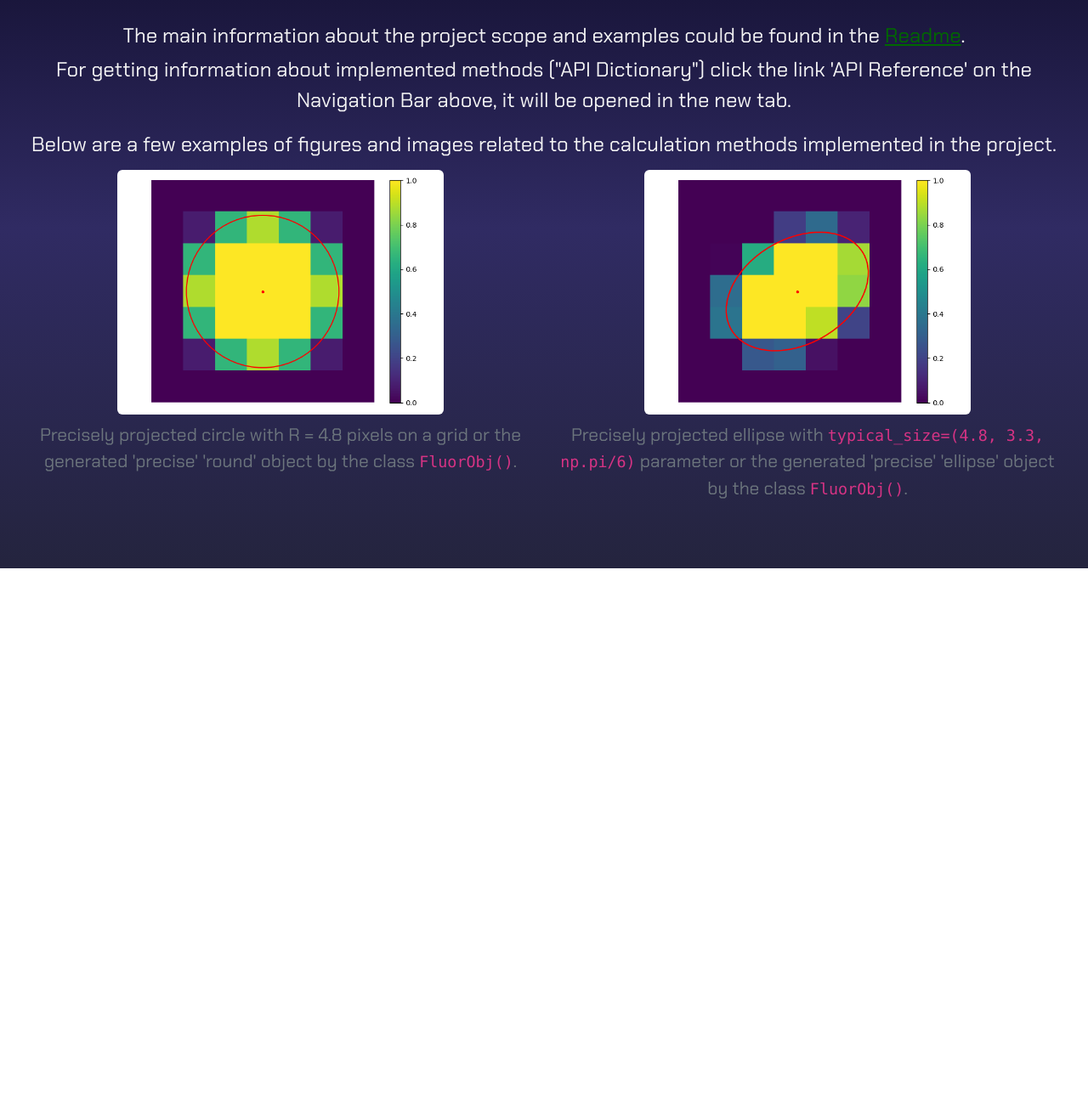
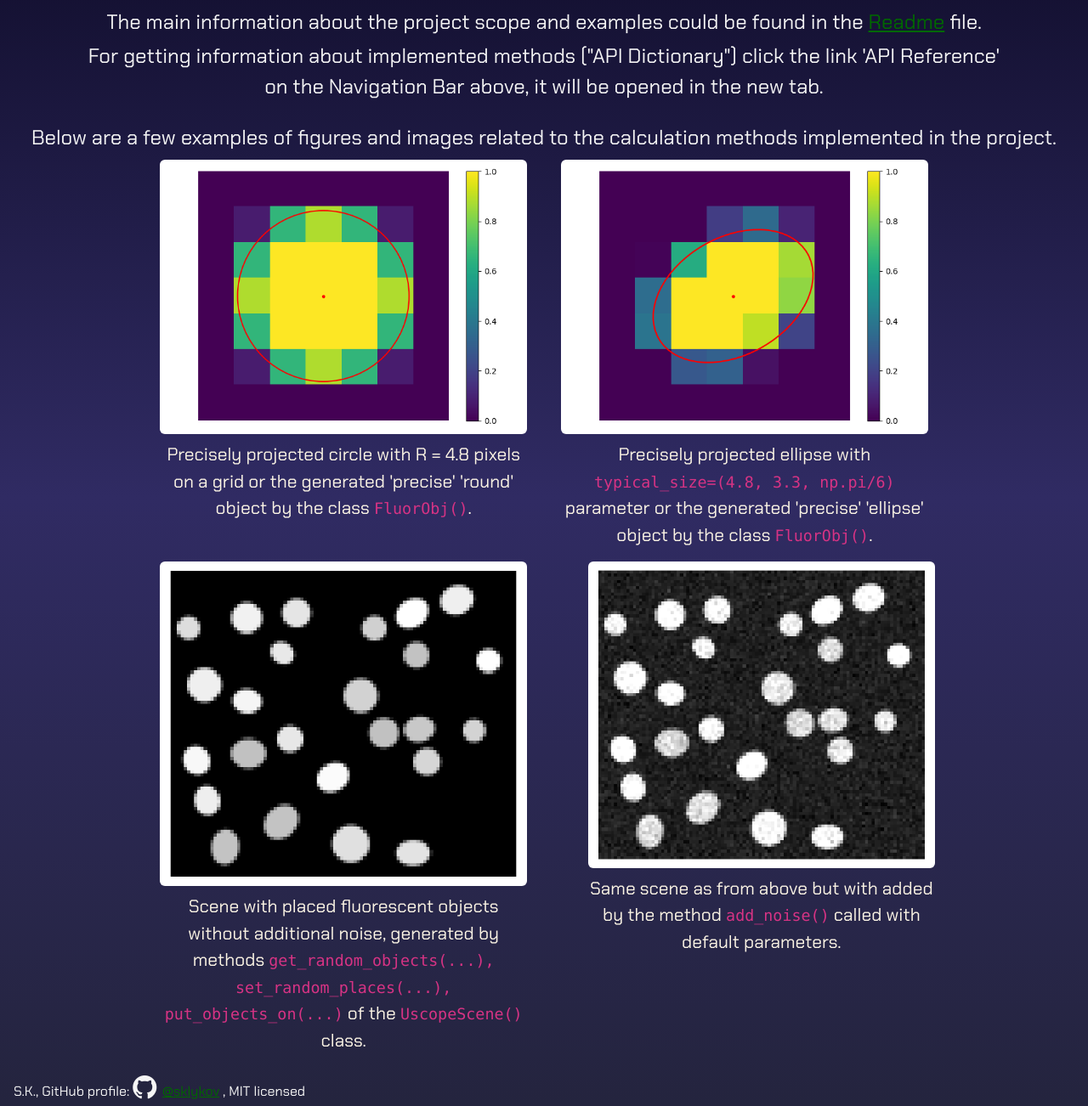
Before and after one commit to sklykov/fluoscenepy, a plain HTML site: page docs/index.html in a window 1280 px wide. Shown: the part 132-1434 px from the top of the page at 85% size. Before the commit the page ends 801 px from the top, so only its background shows below. Drawn offline with nearby package versions, Linux system fonts and the light colour scheme.

Commit message:
Added 2 more pictures, reworked styles for adaptivity, added page footer

```diff
--- a/docs/doc_page_styles.css
+++ b/docs/doc_page_styles.css
@@ -38,15 +38,29 @@ body {
     color: rgb(0, 136, 0);
 }
 
-/* Styles for images showing */
+/* Styles for images showing, for preventing the size growing huge size - check adaptive breakpoint below */
 .figure-img {
-    width: 30vw;
+    width: 100%;
+}
+#box-fig1, #box-fig2, #box-fig3, #box-fig4 {
+    width: calc(424px + 0.6vw) !important;
+}
+.figure-caption {
+    color: #FCF5E5;
 }
 
-/* Adaptivity (on top of provided by Bootstrap) for different screen sizes */
-/* Added adaptive for md, lg breakpoints: font size, ...  */
+/* Adaptivity (additional to the provided by Bootstrap) for different screen sizes */
+/* Added adaptive for md, lg breakpoints: font size, figure size (.figure-img class)  */
+@media screen and (max-width: 1200px) {
+    #box-fig1, #box-fig2, #box-fig3 {
+        width: 424px !important;
+    }
+    #images-caption-container {
+        margin-top: 1em !important;
+    }
+}
 @media screen and (max-width: 992px) {
-    #page-text-content {
+    #page-text-content, #images-caption-container {
         /* Similar to the Bootstrap 'fs' class, but decreased starting value */
         font-size: calc(1.1rem + 0.3vw) !important;
     }
@@ -57,10 +71,10 @@ body {
         font-size: 0.95rem !important;
     }
     #images-caption-container {
-        font-size: calc(1rem + 0.3vw) !important;
+        margin-top: 0.5em !important;
     }
-    .figure-img {
-        width: 40vw;
+    #box-fig1, #box-fig2, #box-fig3, #box-fig4 {
+        width: 40vw !important;
     }
 }
 @media screen and (max-width: 768px) {
@@ -77,7 +91,7 @@ body {
     #images-caption-container {
         font-size: calc(0.92rem + 0.275vw) !important;
     }
-    .figure-img {
-        width: 56vw;
+    #box-fig1, #box-fig2, #box-fig3, #box-fig4 {
+        width: 58vw !important;
     }
 }
--- a/docs/index.html
+++ b/docs/index.html
@@ -17,6 +17,11 @@
       integrity="sha256-m81NDyncZVbr7v9E6qCWXwx/cwjuWDlHCMzi9pjMobA="
       crossorigin="anonymous"
     ></script>
+    <!-- Adding Bootstrap icons -->
+    <link
+      rel="stylesheet"
+      href="https://cdn.jsdelivr.net/npm/bootstrap-icons@1.11.3/font/bootstrap-icons.min.css"
+    />
     <!-- Icon for the page -->
     <link rel="icon" href="./favicon_page.png" type="image/x-icon" />
     <!-- Font from Google -->
@@ -53,21 +58,24 @@
         >
       </li>
     </nav>
-    <!-- Text page content -->
-    <h3 id="page-text-header" class="text-center m-4 p-2 fw-semibold">
+    <!-- Text page content: header, some text, pictures -->
+    <h3 id="page-text-header" class="text-center m-3 p-2 fw-semibold">
       Thanks for visiting 'fluoscenepy' project page!
     </h3>
     <!-- Note for development: id should be used for overriding the Bootstrap class in the own css -->
-    <article id="page-text-content" class="text-center text-break p-1 m-2 fs-4">
+    <!-- Additional container - for restricting the width of the article -->
+    <div class="container-lg text-center">
+      <article id="page-text-content" class="text-break p-1 m-2 fs-4">
         <p class="m-0 p-0 mb-1">
-        The main information about the project scope and examples could be found
-        in the
+          The main information about the project scope and examples could be
+          found in the
           <a
             class="page-link"
             href="https://github.com/sklykov/fluoscenepy/blob/main/README.md"
             rel="external noreferrer noopener"
             >Readme</a
-        >.
+          >
+          file.
         </p>
         <p class="m-0 p-0">
           For getting information about implemented methods ("API Dictionary")
@@ -75,36 +83,100 @@
           opened in the new tab.
         </p>
       </article>
+    </div>
     <!-- Adding visual content for making more explanatory content -->
-    <div id="images-caption-container" class="container-fluid text-center text-break fs-4">
-      <p class="mx-2 my-1 p-1">
+    <div
+      id="images-caption-container"
+      class="container-fluid text-center text-break fs-4 mt-3"
+    >
+      <p class="mx-3 my-1 p-1">
         Below are a few examples of figures and images related to the
         calculation methods implemented in the project.
       </p>
-      <div class="row m-2">
+      <div class="container-fluid text-center">
+        <div class="row justify-content-center m-1">
           <!-- Round object, stored in column until md breakpoint -->
-        <div class="col-md">
-          <figure class="figure">
-            <img src="./Precise_bordered_circle_rad_4.8px.png"
-              class="figure-img img-fluid rounded" alt="Precisely projected circle on pixel grid" />
+          <div class="col-md-auto mx-2">
+            <figure id="box-fig1" class="figure">
+              <img
+                src="./Precise_bordered_circle_rad_4.8px.png"
+                class="figure-img img-fluid rounded"
+                alt="Precisely projected circle on pixel grid"
+              />
               <figcaption class="figure-caption">
-              Precisely projected circle with R = 4.8 pixels on a grid
-              or the generated 'precise' 'round' object by the class <code>FluorObj()</code>.
+                Precisely projected circle with R = 4.8 pixels on a grid or the
+                generated 'precise' 'round' object by the class
+                <code>FluorObj()</code>.
               </figcaption>
             </figure>
           </div>
           <!-- Ellipse object, stored in column until md breakpoint -->
-        <div class="col-md">
-          <figure class="figure">
-            <img src="./Ellipse_precise_profile.png" class="figure-img img-fluid rounded"
-              alt="Precisely projected ellipse on pixel grid" />
+          <div class="col-md-auto mx-2">
+            <figure id="box-fig2" class="figure">
+              <img
+                src="./Ellipse_precise_profile.png"
+                class="figure-img img-fluid rounded"
+                alt="Precisely projected ellipse on pixel grid"
+              />
               <figcaption class="figure-caption">
-              Precisely projected ellipse with <code>typical_size=(4.8, 3.3, np.pi/6)</code> parameter
-              or the generated 'precise' 'ellipse' object by the class <code>FluorObj()</code>.
+                Precisely projected ellipse with
+                <code>typical_size=(4.8, 3.3, np.pi/6)</code> parameter or the
+                generated 'precise' 'ellipse' object by the class
+                <code>FluorObj()</code>.
+              </figcaption>
+            </figure>
+          </div>
+          <!-- Scene without noise -->
+          <div class="col-md-auto mx-2">
+            <figure id="box-fig3" class="figure">
+              <img
+                src="./Scene_without_noise_page.png"
+                class="figure-img img-fluid rounded"
+                alt="Scene with placed fluorescent objects, without additional noise"
+              />
+              <figcaption class="figure-caption">
+                Scene with placed fluorescent objects without additional noise,
+                generated by methods
+                <code
+                  >get_random_objects(...), set_random_places(...),
+                  put_objects_on(...)</code
+                >
+                of the <code>UscopeScene()</code> class.
+              </figcaption>
+            </figure>
+          </div>
+          <!-- Same scene but with noise -->
+          <div class="col-md-auto mx-2"></div>
+          <figure id="box-fig4" class="figure">
+            <img
+              src="./Scene_with_noise_page.png"
+              class="figure-img img-fluid rounded"
+              alt="Scene with placed fluorescent objects, without additional noise"
+            />
+            <figcaption class="figure-caption">
+              Same scene as from above but with added by the method
+              <code>add_noise()</code> called with default parameters.
             </figcaption>
           </figure>
         </div>
       </div>
     </div>
+    <!-- Footer for the page -->
+    <footer class="d-flex justify-content-start mx-3">
+      <span>
+        S.K., GitHub profile:
+        <a
+          href="https://github.com/sklykov"
+          target="_blank"
+          style="color: whitesmoke; text-decoration: none"
+        >
+          <i class="bi bi-github" style="font-size: 1.75em"> </i>
+        </a>
+        <a class="page-link" href="https://github.com/sklykov" target="_blank">
+          @sklykov</a
+        >
+        , MIT licensed
+      </span>
+    </footer>
   </body>
 </html>
```
Also changed, not shown: docs/Scene_with_noise_page.png (added), docs/Scene_without_noise_page.png (added), 1 other file. Lines whose indentation alone changed are shown as unchanged.
